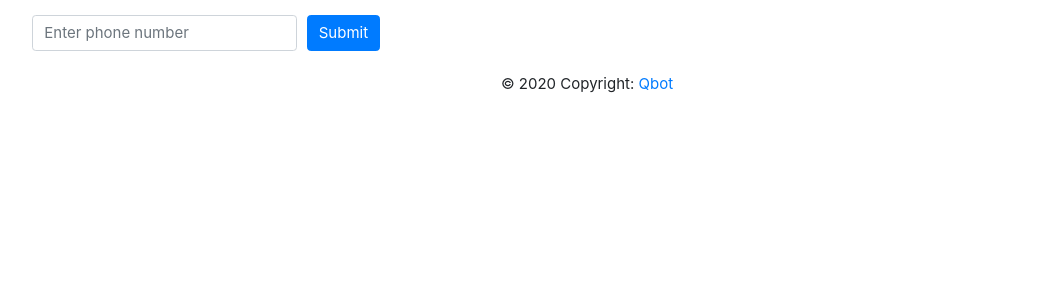
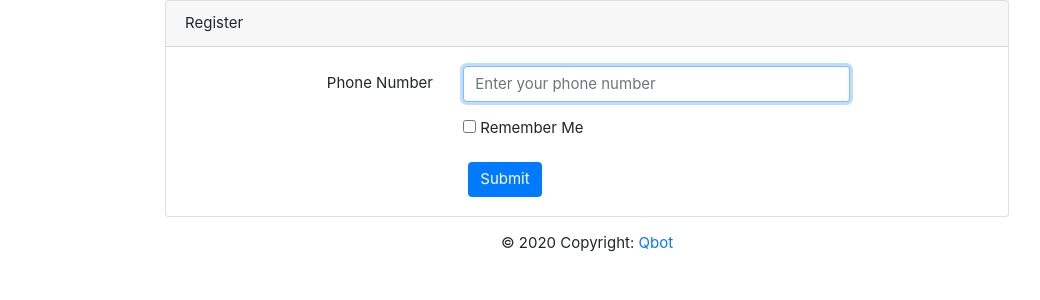
Before and after one commit to charleshugochg/qbot, a Django app: page /tokens/ in a window 1280 px wide. Shown: the part 51-351 px from the top of the page, without its empty margins (53-1093 px from the left). Run offline with Django 3.2, Linux system fonts and the light colour scheme; some libraries are stand-ins or nearby versions; some web fonts are replaced.

Commit message:
Improve design

```diff
--- a/mainapp/templates/mainapp/base_index.html
+++ b/mainapp/templates/mainapp/base_index.html
@@ -43,6 +43,7 @@
       <!-- Copyright -->
       <div class="footer-copyright text-center py-3">© 2020 Copyright:
         <a href="{% url 'index' %}"> Qbot</a>
+        <br>Logo By: <a href="https://www.flaticon.com/free-icon/bot_1786548?term=bot&page=2&position=27">Flaticon</a>
       </div>
       <!-- Copyright -->
 
--- a/mainapp/templates/mainapp/basic_form_ph_no.html
+++ b/mainapp/templates/mainapp/basic_form_ph_no.html
@@ -17,18 +17,56 @@
 {% endblock %}
 
 {% block body %}
-<div class="container mt-3">
-    <form action="{% url 'register_phone' ret %}" method="POST">
-        <div class="form-row align-items-center">
-            {% csrf_token %}
-            <div class="col-auto">
-                <label class="sr-only" for="inlineFormInput">Phone Number</label>
-                <input name="phone_number" type="tel" class="form-control mb-2" id="inlineFormInput" placeholder="Enter phone number">
-            </div>
-            <div class="col-auto">
-                <button type="submit" class="btn btn-primary mb-2">Submit</button>
+<main class="login-form">
+    <div class="cotainer">
+        <div class="row justify-content-center">
+            <div class="col-md-8">
+                <div class="card">
+                    <div class="card-header">Register</div>
+                    <div class="card-body">
+                        <form action="{% url 'register_phone' ret %}" method="POST">
+                            {% csrf_token %}
+                            <div class="form-group row">
+                                <label for="email_address" class="col-md-4 col-form-label text-md-right">Phone Number</label>
+                                <div class="col-md-6">
+                                    <input type="text" id="username" placeholder="Enter your phone number" class="form-control" name="phone_number" required autofocus>
+                                </div>
+                            </div>
+
+                            <div class="form-group row">
+                                <div class="col-md-6 offset-md-4">
+                                    {% if message %}
+                                        {% if success %}
+                                        <div class="alert alert-success" role="alert">
+                                            {{ message }}
+                                        </div>
+                                        {% else %}
+                                        <div class="alert alert-danger" role="alert">
+                                            {{ message }}
+                                        </div>
+                                        {% endif %}
+                                    {% endif %}
+                                    <div class="checkbox">
+                                        <label>
+                                            <input type="checkbox" name="remember"> Remember Me
+                                        </label>
+                                    </div>
+                                </div>
+                            </div>
+
+                            <div class="col-md-6 offset-md-4">
+                                <button type="submit" class="btn btn-primary">
+                                    Submit
+                                </button>
+
+                                <a id="redirect-link" href="{% url 'login' %}" style="display: none;">Profile</a>
+                            </div>
+                        </div>
+                    </form>
+                </div>
             </div>
         </div>
-    </form>
-</div>
+    </div>
+    </div>
+</main>
 {% endblock body %}
```
Also changed, not shown: mainapp/templates/mainapp/shop.html (+13 -2 lines).
